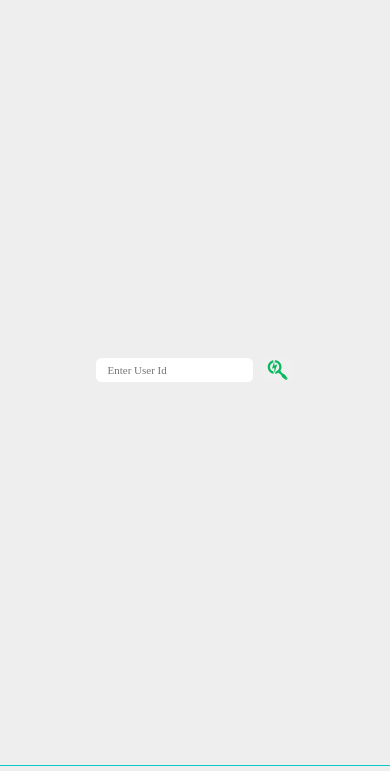
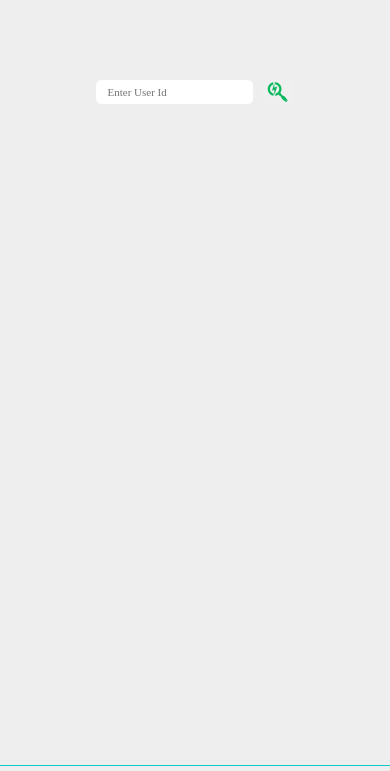
Before and after one commit to abhayd08/GitHub-Profile-Searcher, a plain HTML site: page index.html in a window 390 px wide. Shown: the top 771 px of the page. Drawn offline with nearby package versions, Linux system fonts and the light colour scheme.

Commit message:
MINOR UPDATES FOR MAKING IT RESPONSIVE

```diff
--- a/styles.css
+++ b/styles.css
@@ -12,10 +12,6 @@ body {
   width: 100%;
   height: 100%;
   padding-top: 5em;
-  position: absolute;
-  top: 40%;
-  left: 50%;
-  transform: translate(-50%, -50%);
   display: flex;
   justify-content: center;
   flex-direction: column;
@@ -137,7 +133,6 @@ footer{
   line-height: 1.5em;
   border-top: 1.5px solid rgb(11, 201, 201);
   border-bottom: 0;
-  margin-top: 1em;
 }
 
 @media (max-width: 992px) {
@@ -203,9 +198,7 @@ footer{
 
     .fa-brands{
       margin-bottom: .75em;
-
     }
-
 
 }
 
```
